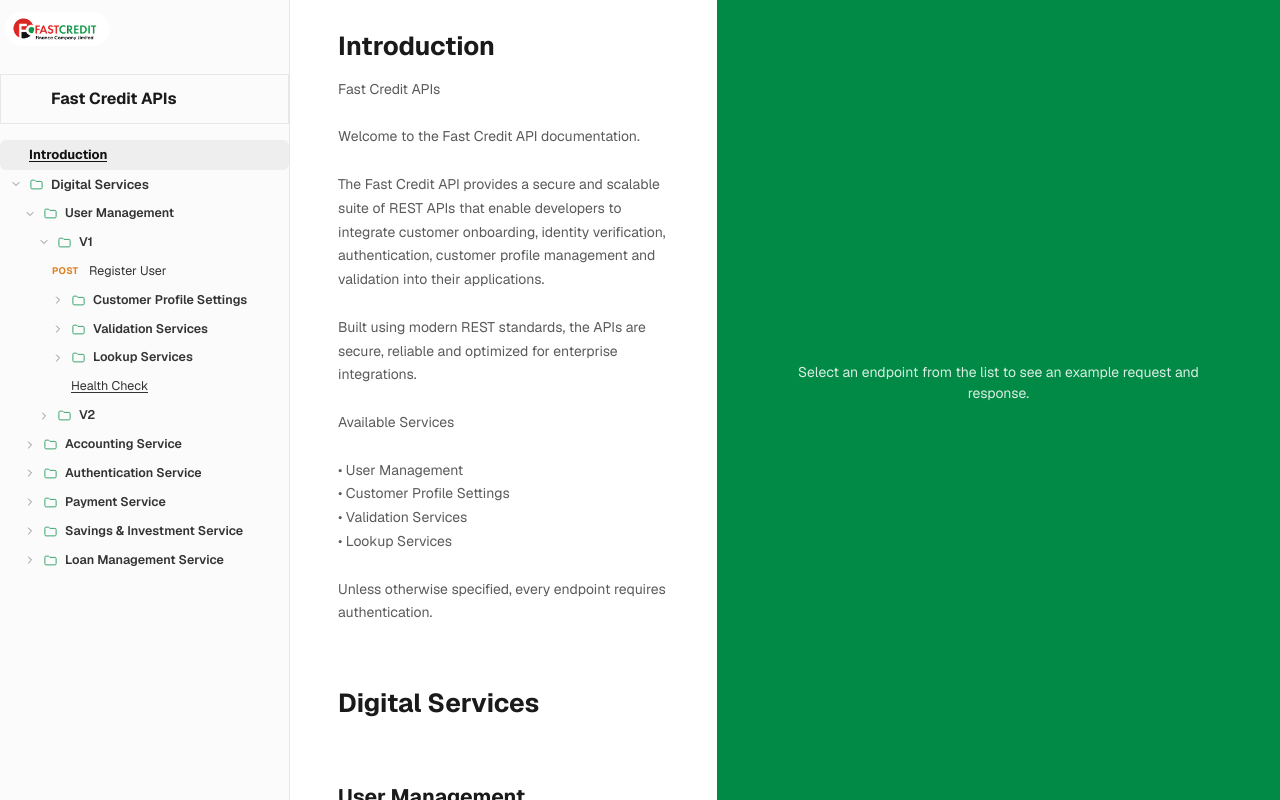
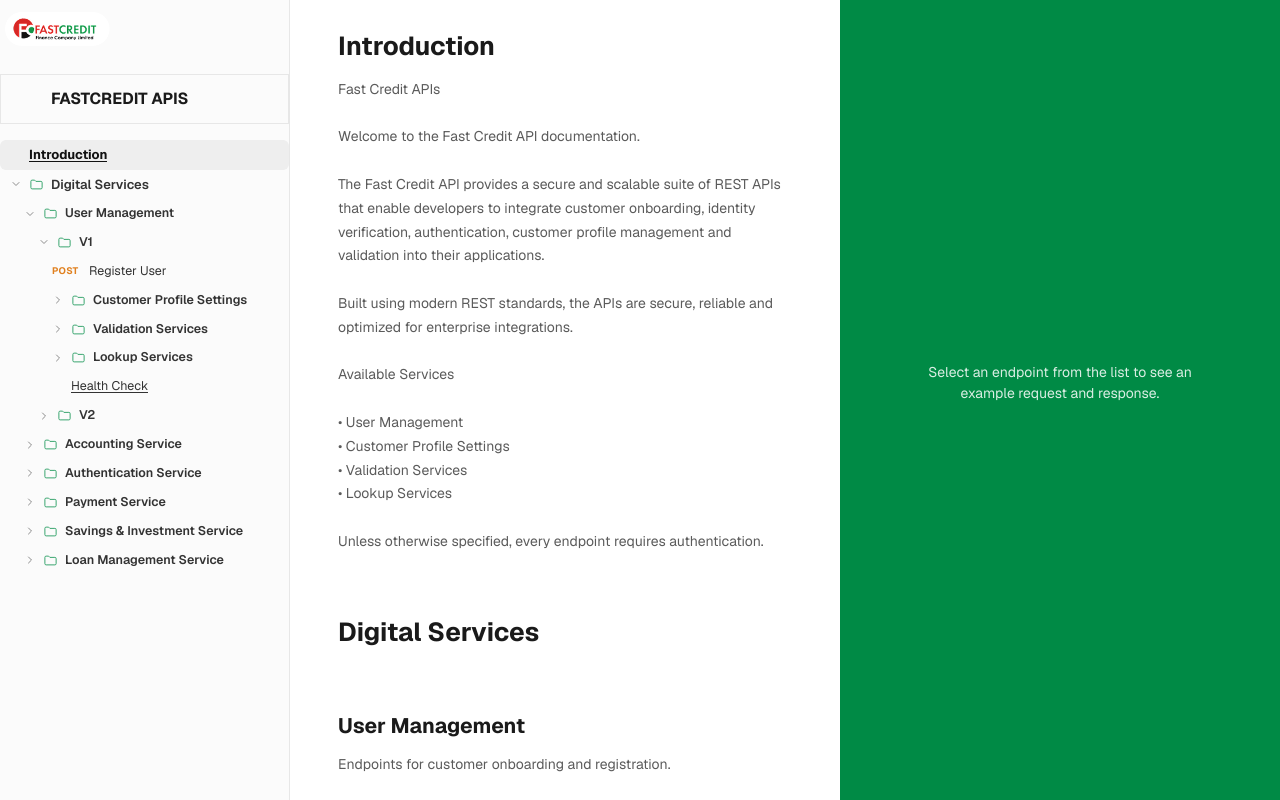
Before and after one commit to itsxdamdam/fcl-documentation, a Next.js app: page / in a window 1280 px wide. Built offline with nearby package versions, Linux system fonts and the light colour scheme.

Commit message:
reduced width of code sample part

```diff
--- a/components/Sidebar.tsx
+++ b/components/Sidebar.tsx
@@ -224,7 +224,7 @@
           fontWeight:"700",
         }}
       >
-      Fast Credit APIs
+     FASTCREDIT APIS
       </div>
 
       {annotatedMenu.map((node) => (
--- a/components/card/codepart.tsx
+++ b/components/card/codepart.tsx
@@ -19,7 +19,7 @@
       style={{
         width: "44%",
         minWidth: "440px",
-        maxWidth: "620px",
+        maxWidth: "159px",
         flexShrink: 0,
         height: "100%",
         overflowY: "auto",
```
